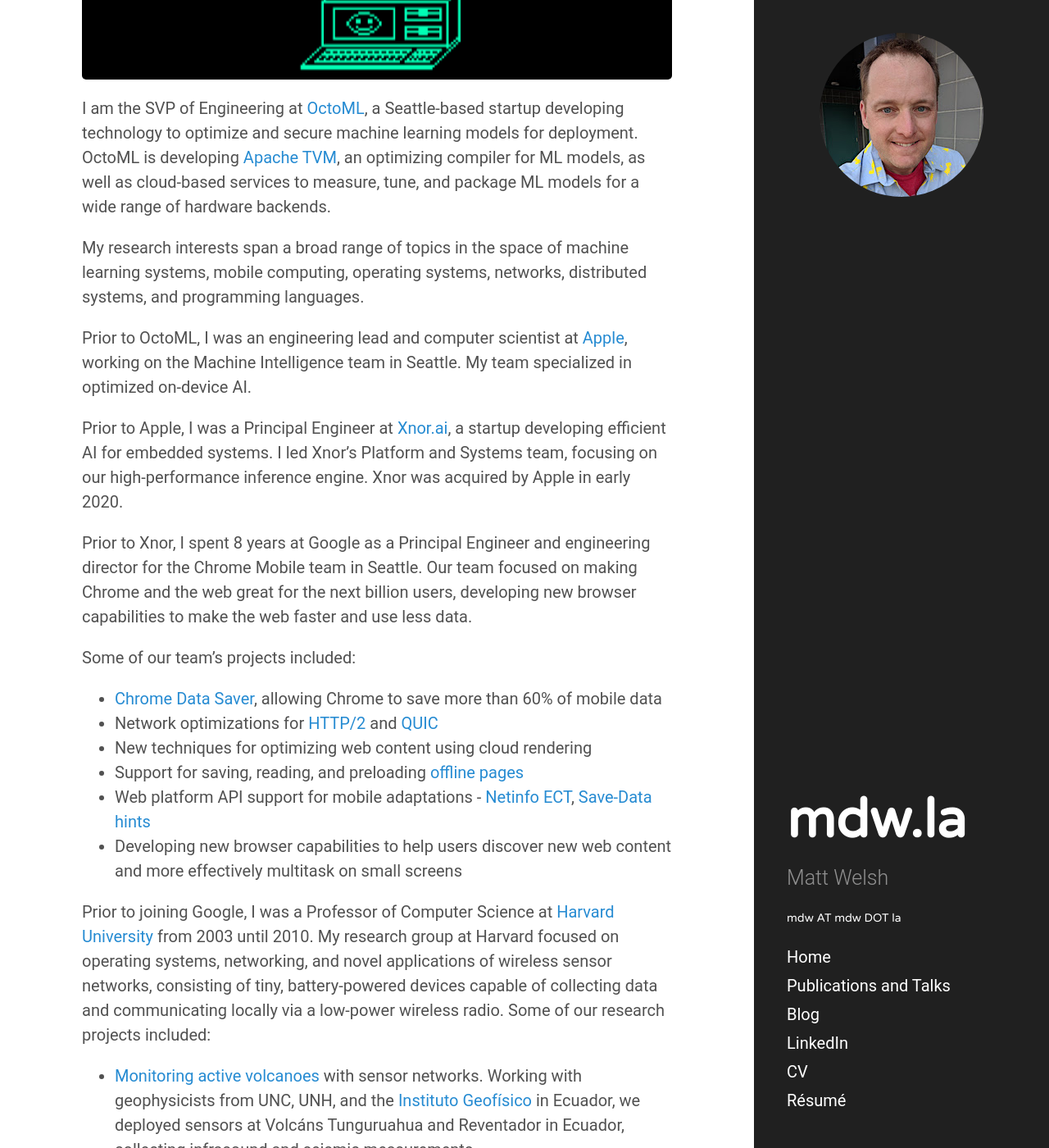
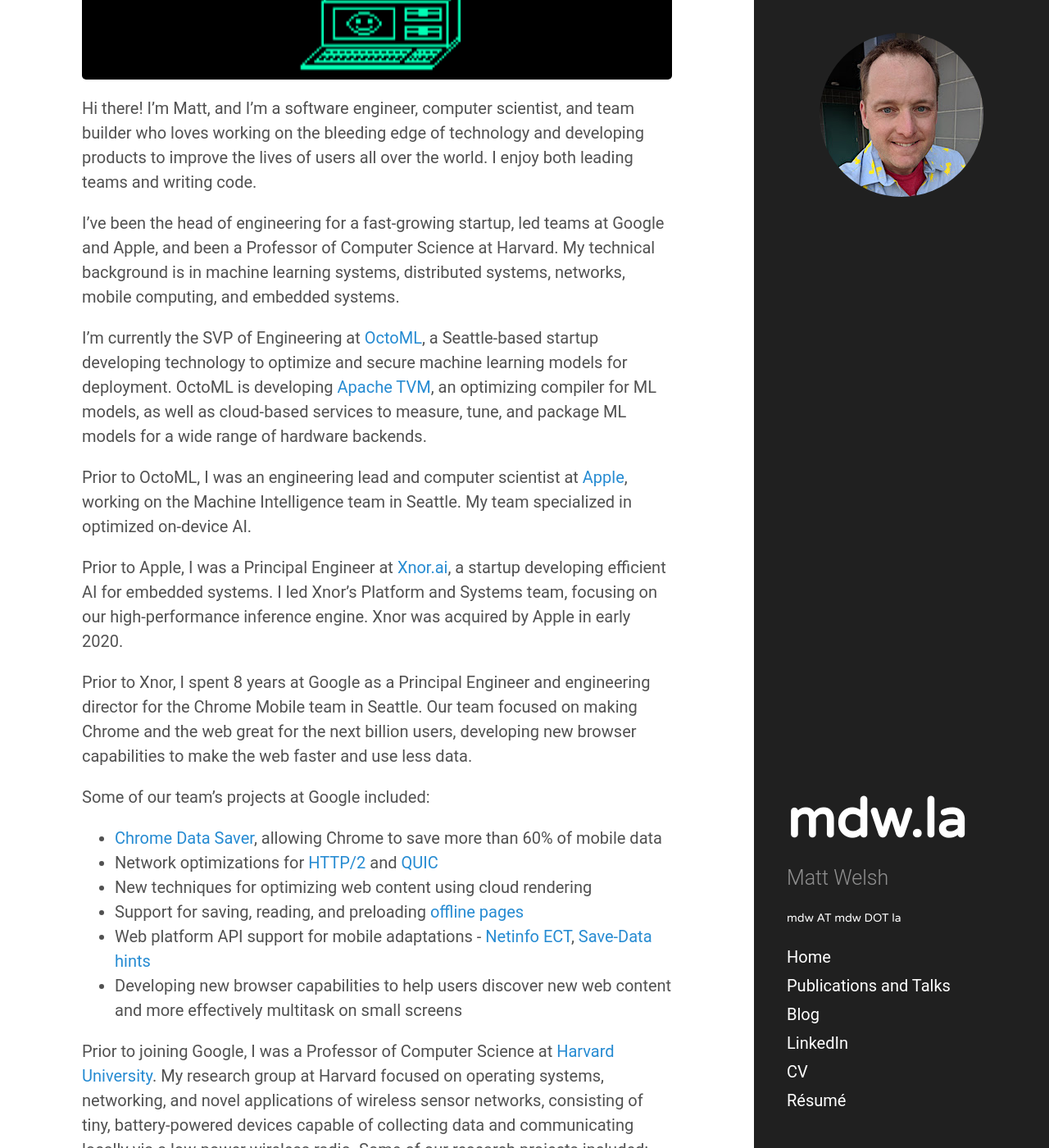
Before and after one commit to mdwelsh/mdwelsh.github.io, a Jekyll site: the page built from index.md, in a window 1280 px wide and 1400 px high, scrolled down 287 px. Shown: the whole window at 82% size. Built offline with Jekyll 4.4.1, drawn with Linux system fonts in a browser that asks for light colours; some of the changed text lies outside the part shown.

Commit message:
Update bio.

```diff
--- a/index.md
+++ b/index.md
@@ -5,15 +5,22 @@
 *Check out my all-new web page for the Apple II by clicking below!*
 [![MDWOS Banner](/mdwos-banner.png)](/mdwos)
 
+Hi there! I'm Matt, and I'm a software engineer, computer scientist,
+and team builder who loves working on the bleeding edge of technology
+and developing products to improve the lives of users all over the
+world. I enjoy both leading teams and writing code.
 
-I am the SVP of Engineering at [OctoML](https://octoml.ai), a Seattle-based startup
+I’ve been the head of engineering for a fast-growing startup, led
+teams at Google and Apple, and been a Professor of Computer Science
+at Harvard. My technical background is in machine learning systems,
+distributed systems, networks, mobile computing, and embedded
+systems.
+
+I'm currently the SVP of Engineering at [OctoML](https://octoml.ai), a Seattle-based startup
 developing technology to optimize and secure machine learning models for deployment.
 OctoML is developing [Apache TVM](https://tvm.apache.org/), an optimizing compiler for
 ML models, as well as cloud-based services to measure, tune, and package ML models for
 a wide range of hardware backends.
-
-My research interests span a broad range of topics in the space of machine learning systems,
-mobile computing, operating systems, networks, distributed systems, and programming languages.
 
 Prior to OctoML, I was an engineering lead and computer scientist at [Apple](https://www.apple.com), working on
 the Machine Intelligence team in Seattle. My team specialized in optimized on-device AI.
@@ -26,7 +33,7 @@
 team in Seattle. Our team focused on making Chrome and the web great for the next billion users, developing new
 browser capabilities to make the web faster and use less data.
 
-Some of our team's projects included:
+Some of our team's projects at Google included:
 
 * [Chrome Data Saver](/papers/flywheel-nsdi15.pdf), allowing Chrome to save more than 60% of mobile data
 * Network optimizations for [HTTP/2](https://http2.github.io/) and [QUIC](https://www.chromium.org/quic)
@@ -36,7 +43,7 @@
 * Developing new browser capabilities to help users discover new web content and more effectively multitask on small screens
 
 Prior to joining Google, I was a Professor of Computer Science at
-[Harvard University](https://www.seas.harvard.edu/computer-science) from 2003 until 2010.
+[Harvard University](https://www.seas.harvard.edu/computer-science).
 My research group at Harvard focused on operating systems, networking, and novel applications
 of wireless sensor networks, consisting of tiny, battery-powered devices capable of collecting
 data and communicating locally via a low-power wireless radio. Some of our research projects included:
```
Also changed, not shown: other parts of index.md (+1 -0 lines).
